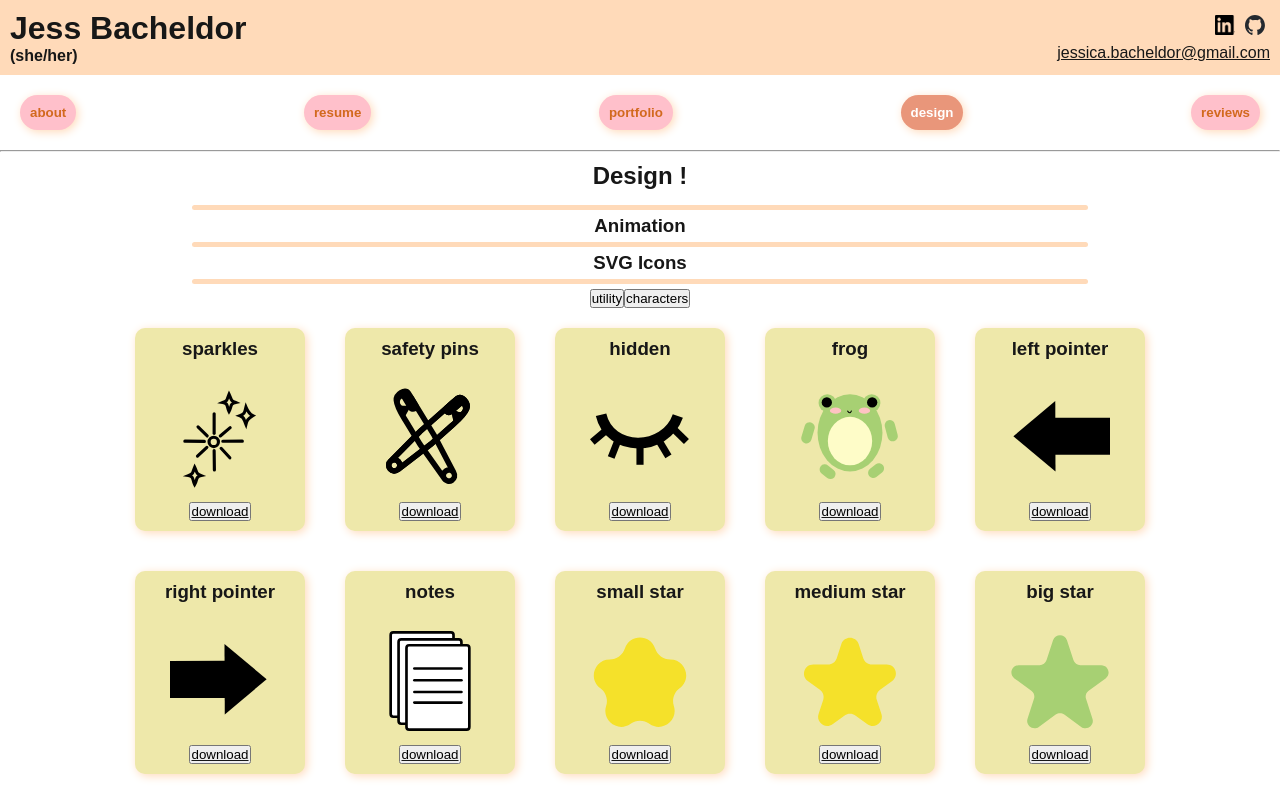
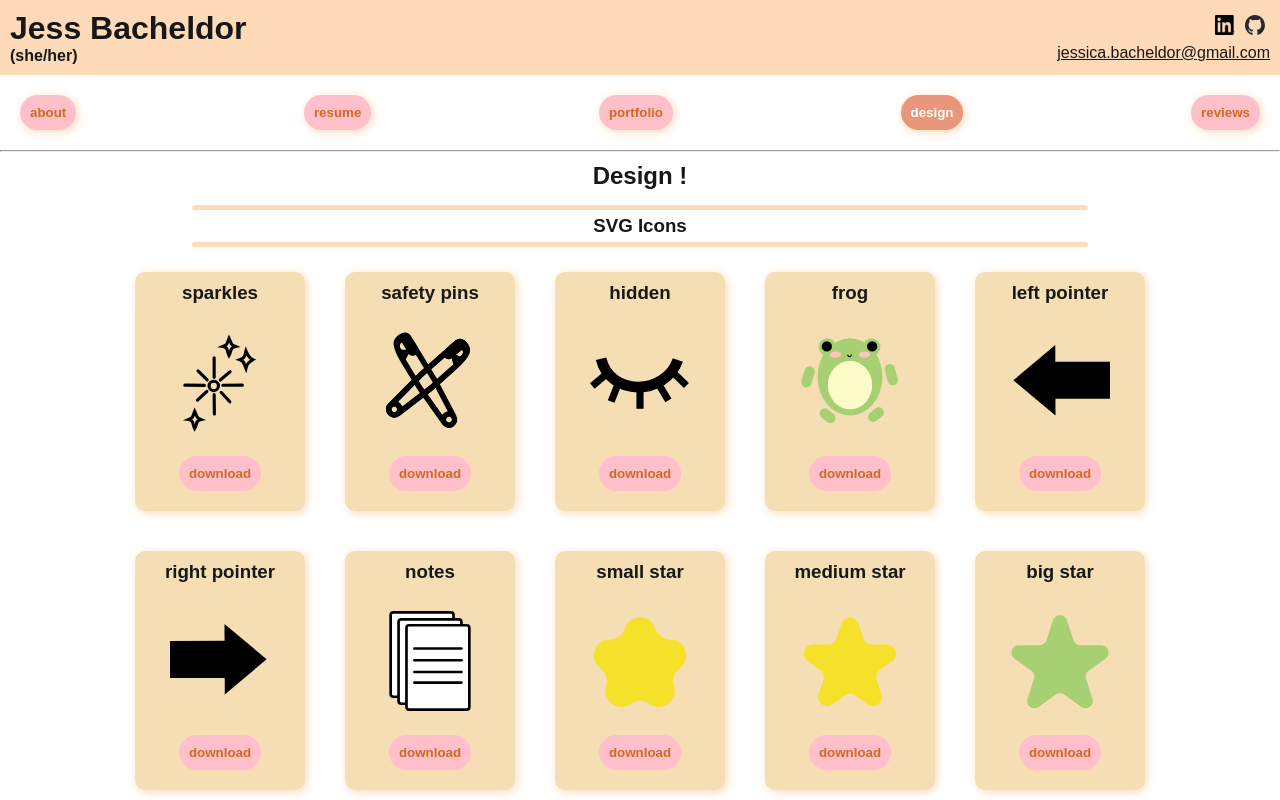
Before and after one commit to jbacheldor/portfolio-nextjs, a Next.js app: page /design in a window 1280 px wide. Shown: the top 800 px of the page. Built offline with nearby package versions, Linux system fonts and the light colour scheme.

Commit message:
small edits - removing animations until i actually have that working

```diff
--- a/src/app/components/Button.tsx
+++ b/src/app/components/Button.tsx
@@ -2,7 +2,7 @@
 
 type Props = {
     text: string,
-    onClick: () => void
+    onClick?: () => void
 }
 
 const Button:React.FC<Props> = ({text, onClick}) => {
--- a/src/app/components/ProjectPopup.tsx
+++ b/src/app/components/ProjectPopup.tsx
@@ -30,7 +30,7 @@ const ProjectPopup:React.FC<Props> = (props: Props) => {
             </div>
             <div id="tech-stack">
                 {techStack?.map((key, index)=> (
-                    <Button text={key}  onClick={()=>console.log()}/>
+                    <Button text={key} />
                 ))}
             </div>
             <div id="description" dangerouslySetInnerHTML={{__html: description}}/>
--- a/src/app/components/Review.tsx
+++ b/src/app/components/Review.tsx
@@ -34,6 +34,7 @@ const Review:React.FC<Props> = ({carosel, name, review, date, relation, company,
                 text-align:center;
                 padding: 10px;
                 margin: 10px;
+                transition: animation 200ms;
                 animation: horizontalLoop 60s linear infinite;
             }
             div#bottom-section {
@@ -42,12 +43,10 @@ const Review:React.FC<Props> = ({carosel, name, review, date, relation, company,
             }
             @keyframes horizontalLoop {
                 0% {
-                    transform: translateX(0px);
+                    transform: translateX(1600px);
                 }
                 100% {
-                    // transform: translateX(-10%);
                     transform: translateX(-${carosel}px)
-                    // transform: translateX(-100%);
                 }
             `}
         </style>
--- a/src/app/components/SVGCard.tsx
+++ b/src/app/components/SVGCard.tsx
@@ -1,5 +1,6 @@
 'use client'
 import { SVGType } from "../types/SVGS";
+import Button from "./Button";
 
 const SVGCard:React.FC<SVGType> = (props: SVGType) => {
     const {title, image} = props
@@ -9,7 +10,7 @@ const SVGCard:React.FC<SVGType> = (props: SVGType) => {
             <h3>{title}</h3>
             <img src={`${image}`} width="100px" height="100px"></img>
             <a href={`${image}`} download={`${title}`}>
-                <button>download</button>
+                <Button text="download"/>
             </a>
             <style jsx>
                 {`
@@ -22,7 +23,7 @@ const SVGCard:React.FC<SVGType> = (props: SVGType) => {
                     margin: 20px;
                     text-align: center;
                     transition: top ease 0.5s;
-                    background-color: palegoldenrod;
+                    background-color: wheat;
                 }
                 div.svg-body:hover {
                     box-shadow: 2px 2px 10px peachpuff, 4px 4px 10px pink;
@@ -39,6 +40,9 @@ const SVGCard:React.FC<SVGType> = (props: SVGType) => {
                 img {
                     margin: 10px;
                 }
+                a {
+                    text-decoration: none;
+                }
                 `}
             </style>
         </div>
--- a/src/app/design/page.tsx
+++ b/src/app/design/page.tsx
@@ -7,14 +7,12 @@ const DesignPage:React.FC = () => {
         <div id="design-body">
             <h2>Design !</h2>
             <hr/>
-            <h3>Animation</h3>
-            <hr/>
             <h3>SVG Icons</h3>
             <hr/>
-            <div>
+            {/* <div>
                 <button>utility</button>
                 <button>characters</button>
-            </div>
+            </div> */}
             <div className="svgs">
             {svgData.map((i)=> {
                 return (
```
